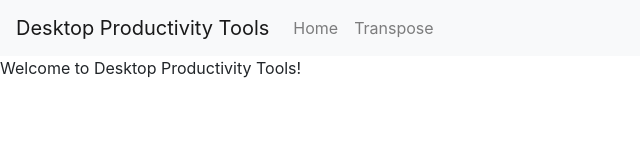
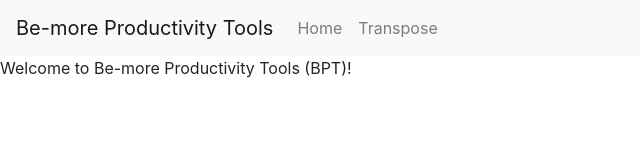
Before and after one commit to bendanye/desktop-productivity-tools, a React (Create React App) app: page / in a window 1280 px wide. Shown: the top 160 px of the page, without its empty margins (0-640 px from the left). Built offline with nearby package versions, Linux system fonts and the light colour scheme.

Commit message:
change the product name

```diff
--- a/package.json
+++ b/package.json
@@ -1,9 +1,9 @@
 {
-  "name": "desktop-productivity-tools",
+  "name": "bpt",
   "version": "0.1.0",
   "main": "public/electron.js",
   "author": "bendanye",
-  "description": "A Desktop application for lazy person to manipulate data in Excel",
+  "description": "An application for lazy person to manipulate data in Excel",
   "homepage": "./",
   "private": true,
   "build": {
--- a/public/index.html
+++ b/public/index.html
@@ -24,7 +24,7 @@
       work correctly both with client-side routing and a non-root public URL.
       Learn how to configure a non-root public URL by running `npm run build`.
     -->
-    <title>Desktop Productivity Tools</title>
+    <title>BPT</title>
   </head>
   <body>
     <noscript>You need to enable JavaScript to run this app.</noscript>
--- a/src/components/home/HomePage.js
+++ b/src/components/home/HomePage.js
@@ -5,7 +5,7 @@ function HomePage() {
     <div className="App">
       <header className="App-header">
         <p>
-          Welcome to Desktop Productivity Tools!
+          Welcome to Be-more Productivity Tools (BPT)!
         </p>
       </header>
     </div>
--- a/src/components/navbar/NavBar.js
+++ b/src/components/navbar/NavBar.js
@@ -8,7 +8,7 @@ export default class NavBar extends React.Component {
     render() {
         return (
             <Navbar bg="light" expand="lg">
-                <Navbar.Brand as={Link} to="/">Desktop Productivity Tools</Navbar.Brand>
+                <Navbar.Brand as={Link} to="/">Be-more Productivity Tools</Navbar.Brand>
                 <Navbar.Toggle aria-controls="basic-navbar-nav" />
                 <Navbar.Collapse id="basic-navbar-nav">
                 <Nav className="mr-auto">
```
Also changed, not shown: public/manifest.json, 2 other files (tests, documents, lock files or other folders).
